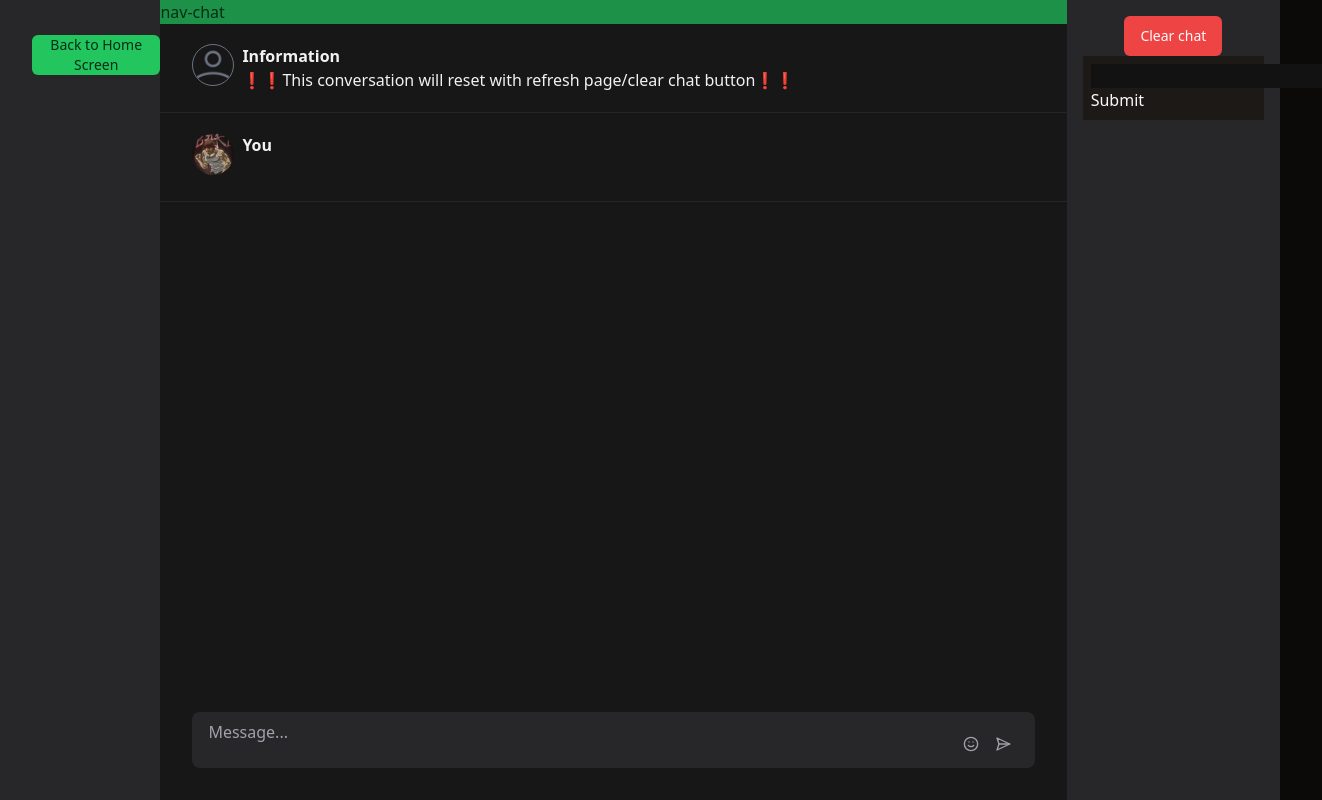
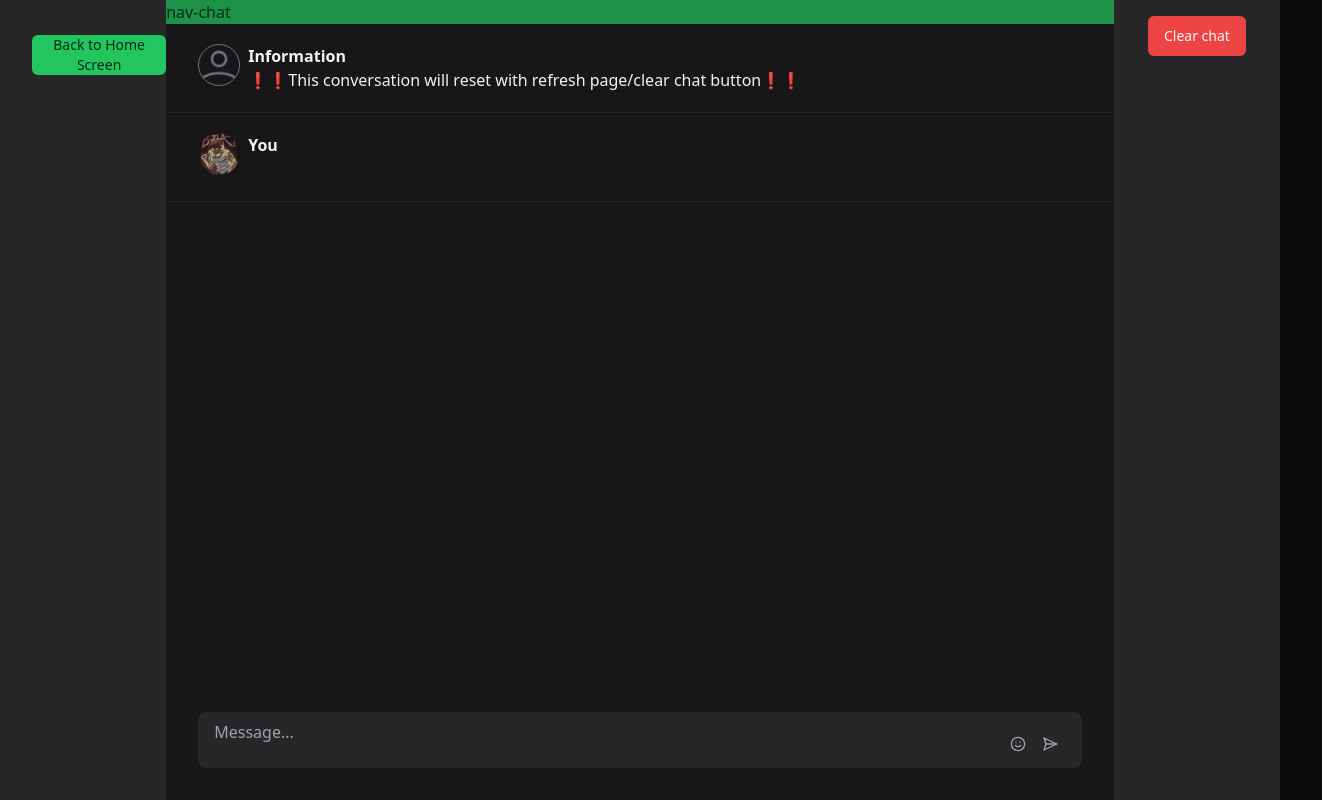
Before and after one commit to muhamaddigdaya/disposable-chat, a Next.js app: page / in a window 1280 px wide. Shown: the whole page, 1322 px wide, since content can reach past the window. Built offline with nearby package versions, Linux system fonts and the light colour scheme.

Commit message:
remove username input

```diff
--- a/src/app/components/ui/Rightbar.tsx
+++ b/src/app/components/ui/Rightbar.tsx
@@ -11,7 +11,6 @@ import {
   AlertDialogTitle,
   AlertDialogTrigger,
 } from "./alert-dialog"
-import { UsernameInput } from './username-provider'
 
 type Props = {}
 
@@ -39,7 +38,6 @@ const Rightbar = (props: Props) => {
           </AlertDialogFooter>
         </AlertDialogContent>
       </AlertDialog>
-      <UsernameInput />
     </div>
   )
 }
```
